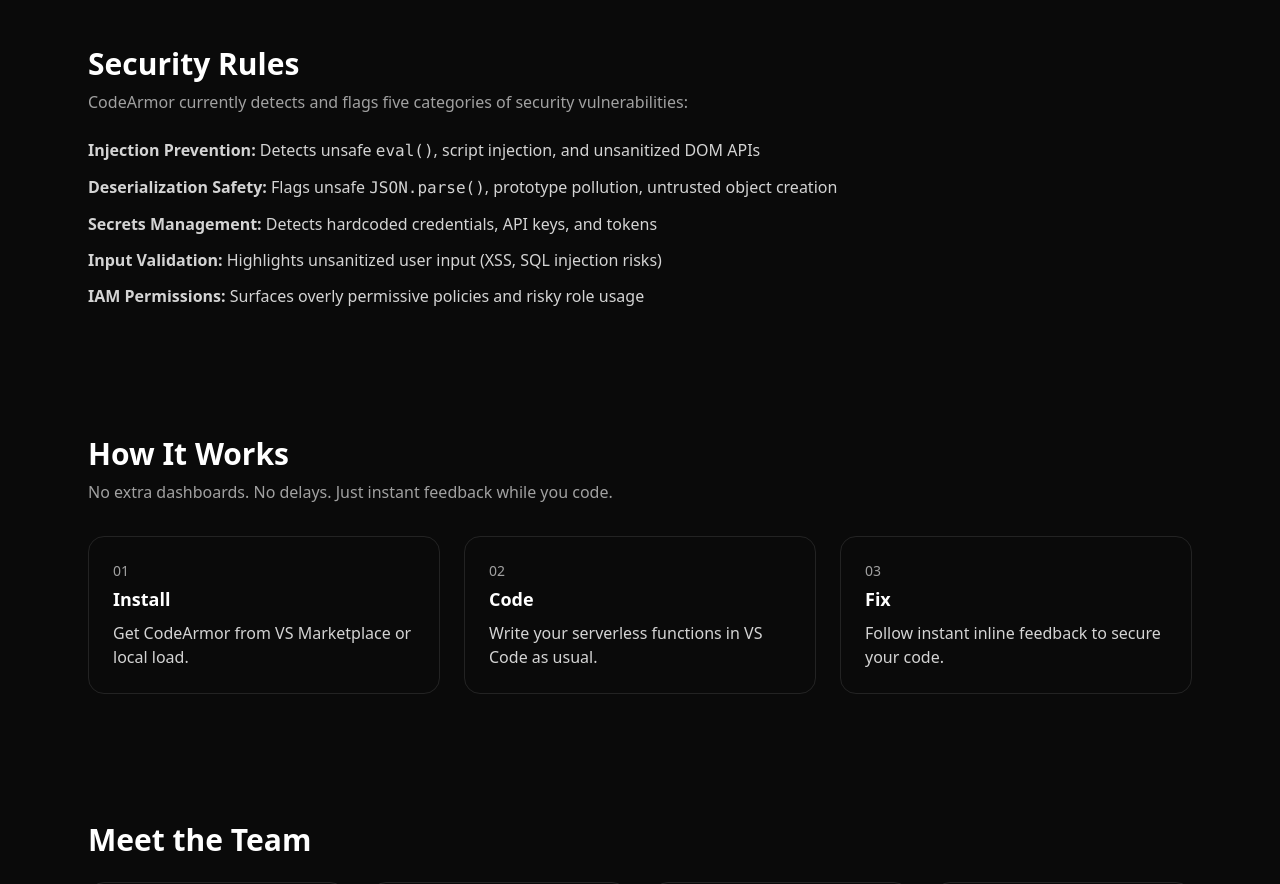
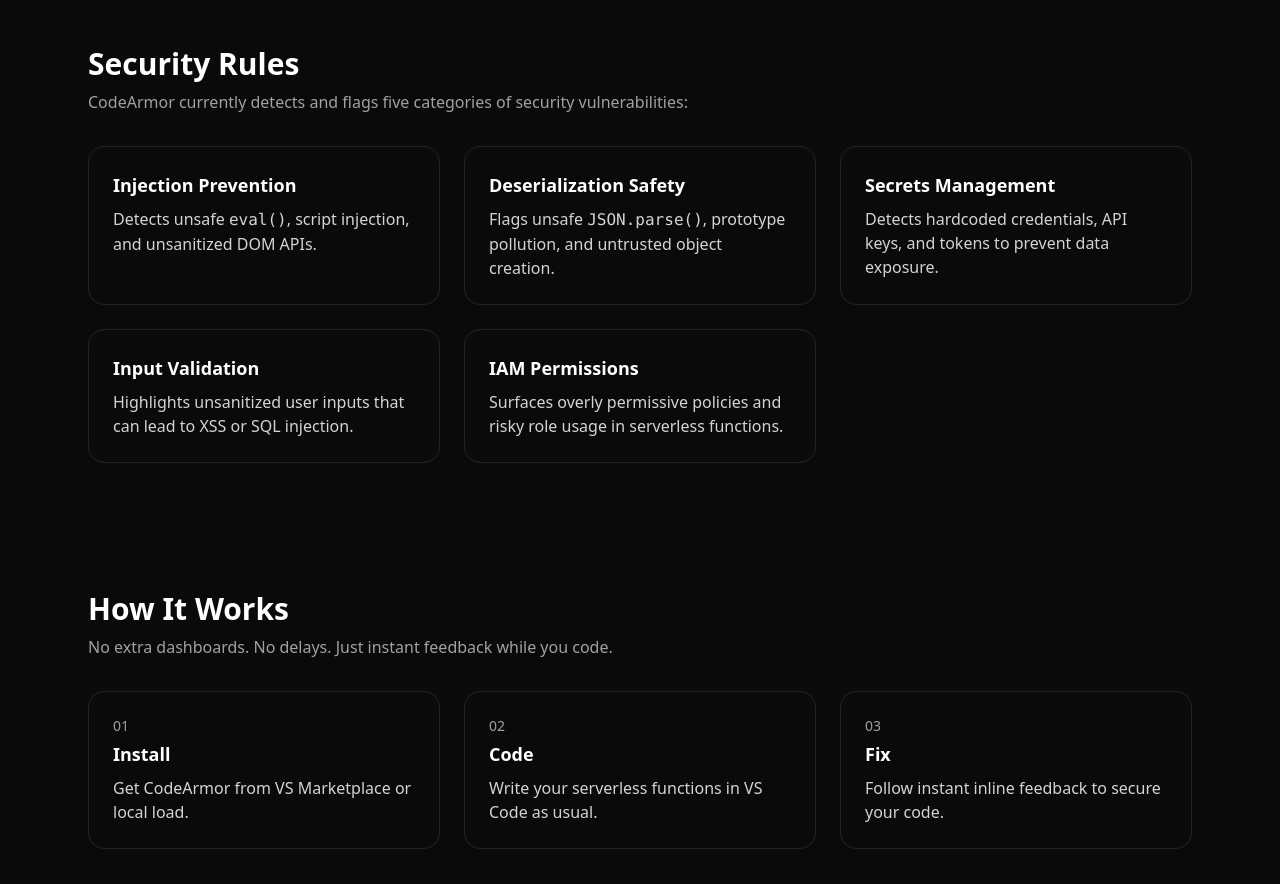
Before and after one commit to KevinWuD/CodeArmor, a React (Vite) app: page / in a window 1280 px wide. Shown: the part 880-1764 px from the top of the page. Built offline with nearby package versions, Linux system fonts and the light colour scheme.

Commit message:
changed security rules section style to match other sections

```diff
--- a/src/pages/Landing.jsx
+++ b/src/pages/Landing.jsx
@@ -137,30 +137,47 @@
           CodeArmor currently detects and flags five categories of security
           vulnerabilities:
         </p>
-        <ul className='mt-6 space-y-3 text-neutral-300'>
-          <li>
-            <span className='font-semibold'>Injection Prevention:</span> Detects
-            unsafe <code>eval()</code>, script injection, and unsanitized DOM
-            APIs
-          </li>
-          <li>
-            <span className='font-semibold'>Deserialization Safety:</span> Flags
-            unsafe <code>JSON.parse()</code>, prototype pollution, untrusted
-            object creation
-          </li>
-          <li>
-            <span className='font-semibold'>Secrets Management:</span> Detects
-            hardcoded credentials, API keys, and tokens
-          </li>
-          <li>
-            <span className='font-semibold'>Input Validation:</span> Highlights
-            unsanitized user input (XSS, SQL injection risks)
-          </li>
-          <li>
-            <span className='font-semibold'>IAM Permissions:</span> Surfaces
-            overly permissive policies and risky role usage
-          </li>
-        </ul>
+        <div className='mt-8 grid gap-6 sm:grid-cols-2 md:grid-cols-3'>
+          <div className='rounded-2xl border border-white/10 p-6'>
+            <h3 className='text-lg font-semibold'>Injection Prevention</h3>
+            <p className='mt-2 text-neutral-300'>
+              Detects unsafe <code>eval()</code>, script injection, and
+              unsanitized DOM APIs.
+            </p>
+          </div>
+
+          <div className='rounded-2xl border border-white/10 p-6'>
+            <h3 className='text-lg font-semibold'>Deserialization Safety</h3>
+            <p className='mt-2 text-neutral-300'>
+              Flags unsafe <code>JSON.parse()</code>, prototype pollution, and
+              untrusted object creation.
+            </p>
+          </div>
+
+          <div className='rounded-2xl border border-white/10 p-6'>
+            <h3 className='text-lg font-semibold'>Secrets Management</h3>
+            <p className='mt-2 text-neutral-300'>
+              Detects hardcoded credentials, API keys, and tokens to prevent
+              data exposure.
+            </p>
+          </div>
+
+          <div className='rounded-2xl border border-white/10 p-6'>
+            <h3 className='text-lg font-semibold'>Input Validation</h3>
+            <p className='mt-2 text-neutral-300'>
+              Highlights unsanitized user inputs that can lead to XSS or SQL
+              injection.
+            </p>
+          </div>
+
+          <div className='rounded-2xl border border-white/10 p-6'>
+            <h3 className='text-lg font-semibold'>IAM Permissions</h3>
+            <p className='mt-2 text-neutral-300'>
+              Surfaces overly permissive policies and risky role usage in
+              serverless functions.
+            </p>
+          </div>
+        </div>
       </section>
 
       {/* How it works */}
```
